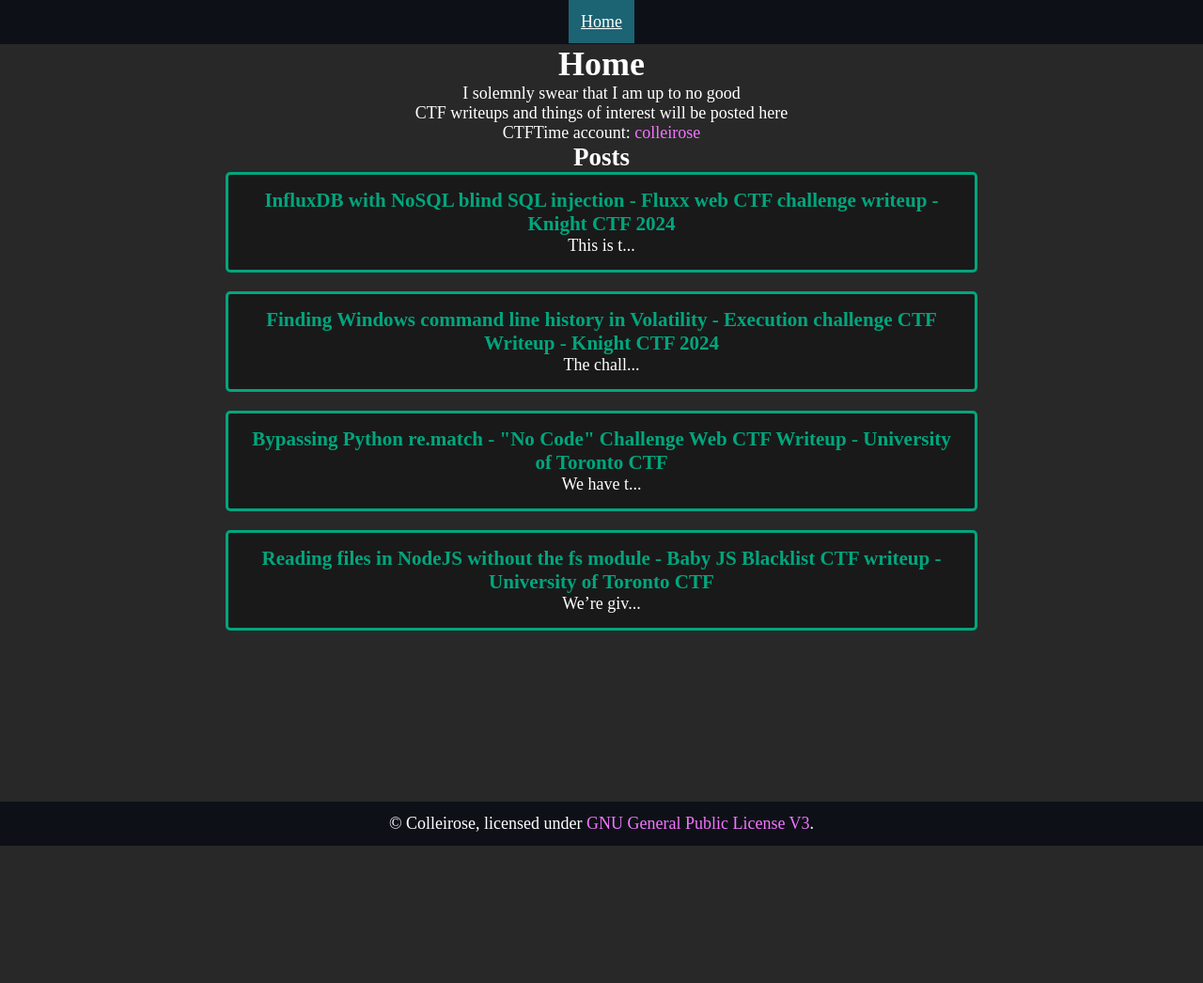
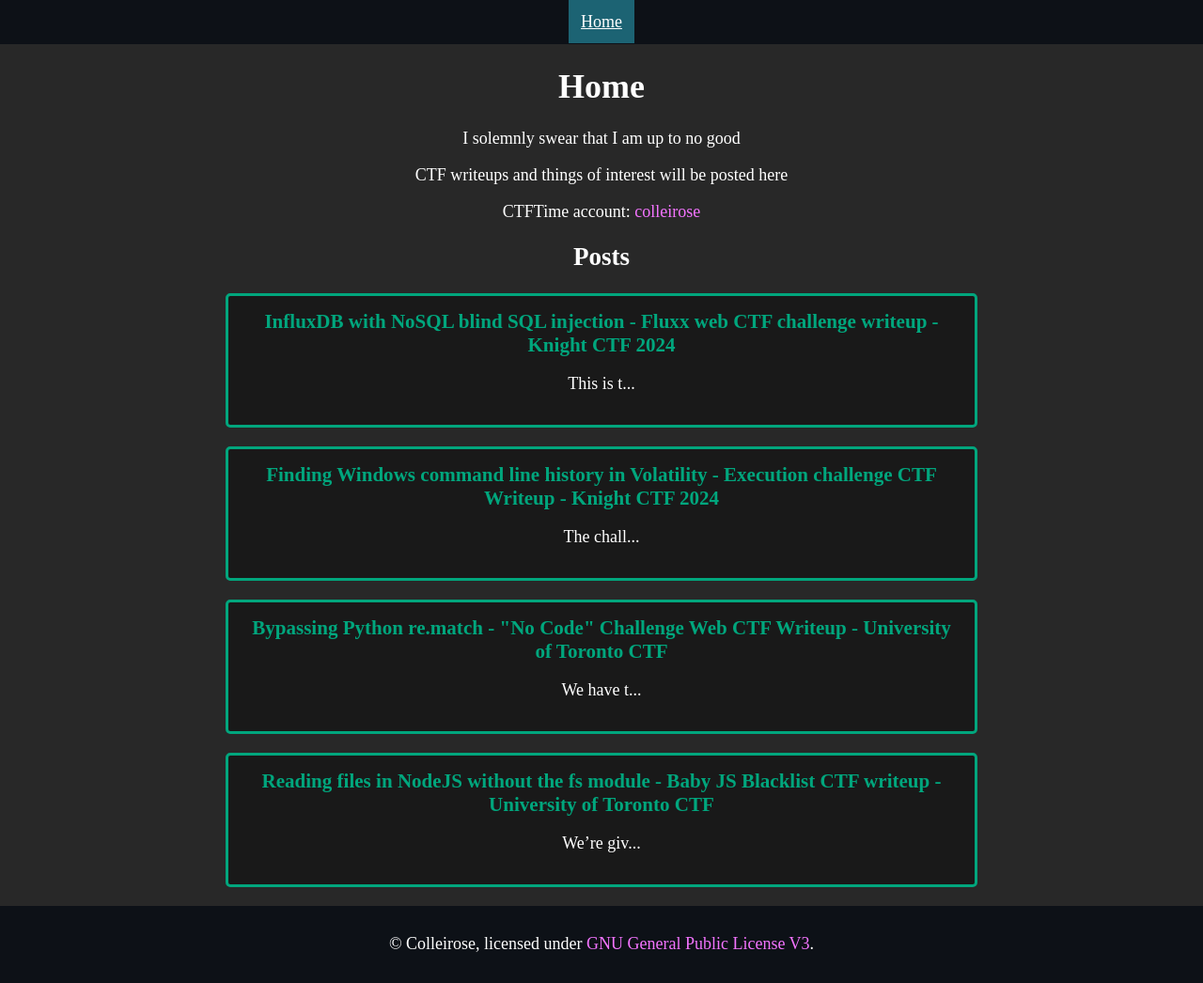
Before and after one commit to colleirose/colleirose.github.io, a Jekyll site: the page built from index.html, in a window 1280 px wide. Shown: the whole page at 94% size. Built offline with Jekyll 4.4.1, drawn with Linux system fonts in a browser that asks for light colours; before the commit the page ends 900 px from its top, so only the background shows below that.

Commit message:
actually seems to be alright

```diff
--- a/_layouts/default.html
+++ b/_layouts/default.html
@@ -31,15 +31,6 @@ layout: compress
           min-height: 100%;
           display: flex;
           flex-direction: column;
-      }
-
-      h1, h2, h3, h4, h5, h6, p {
-        /*
-        assets/css/style.css (autogenerated by github pages from god knows what but contains useful code snippet highlighting code) fucks with the margin on h1-h6 tags and p tags
-        this undoes that
-        */
-        margin-top: unset;
-        margin-bottom: unset;
       }
 
       nav,
```
